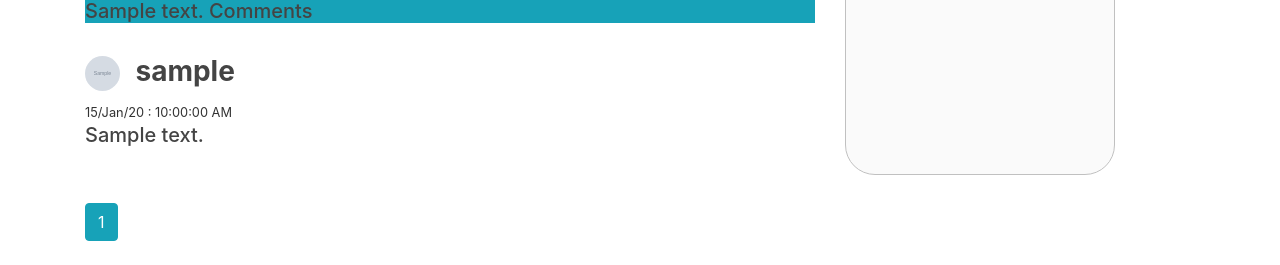
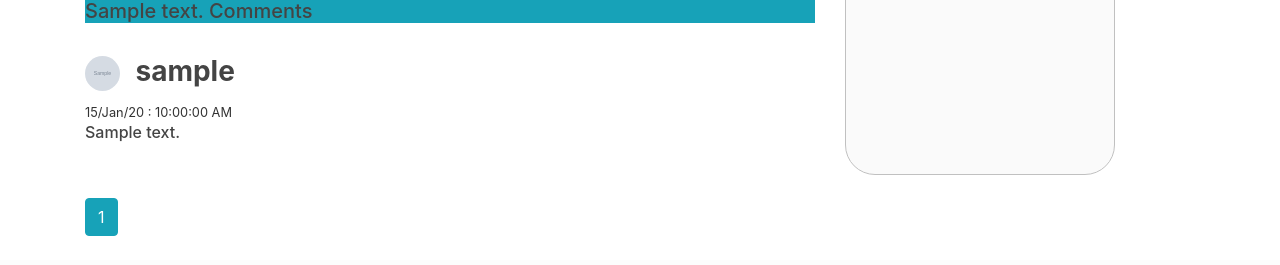
Before and after one commit to SteveParadox/CrazyThought, a Flask app: template flaskblog/templates/post.html in a window 1280 px wide. Shown: the part 557-822 px from the top of the page. After the commit the page ends 793 px from the top, so only its background shows below. Run offline with Flask 2, Linux system fonts and the light colour scheme; a user stored in the database is signed in; tables that the repository leaves empty hold one stand-in row (values such as "Sample post"); the template is opened without the code that fills it: values that come from a table or form of the project are taken from there, most other values are stand-ins (such as "Sample title", 1, 10 or a date in 2020); grey boxes marked "Sample" are stand-in pictures; some libraries are stand-ins or nearby versions; some web fonts are replaced.

Commit message:
Update post.html
Added

```diff
--- a/flaskblog/templates/post.html
+++ b/flaskblog/templates/post.html
@@ -67,9 +67,9 @@
                    </small>
 
 
-                     <h5  class="comment">
+                     <h6  class="comment">
                          {{ comment.message }}
-                     </h5>
+                     </h6>
 
 
                   </div>
```
